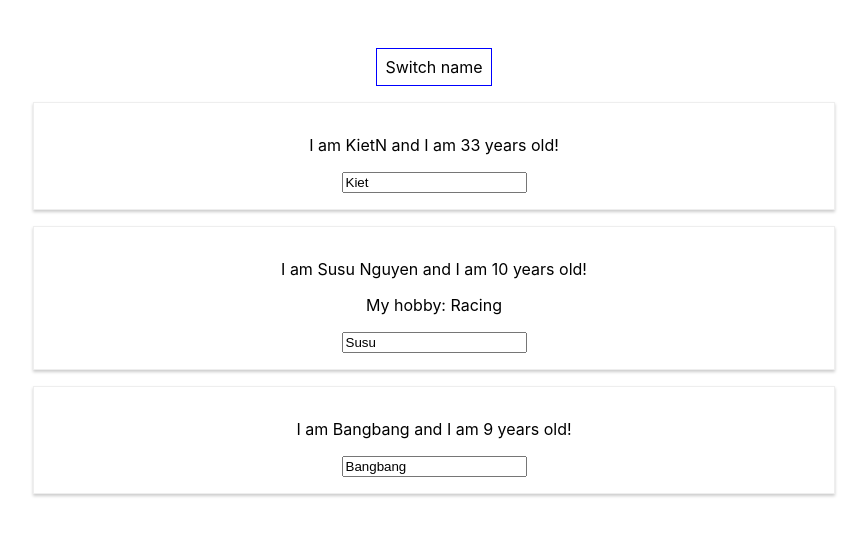
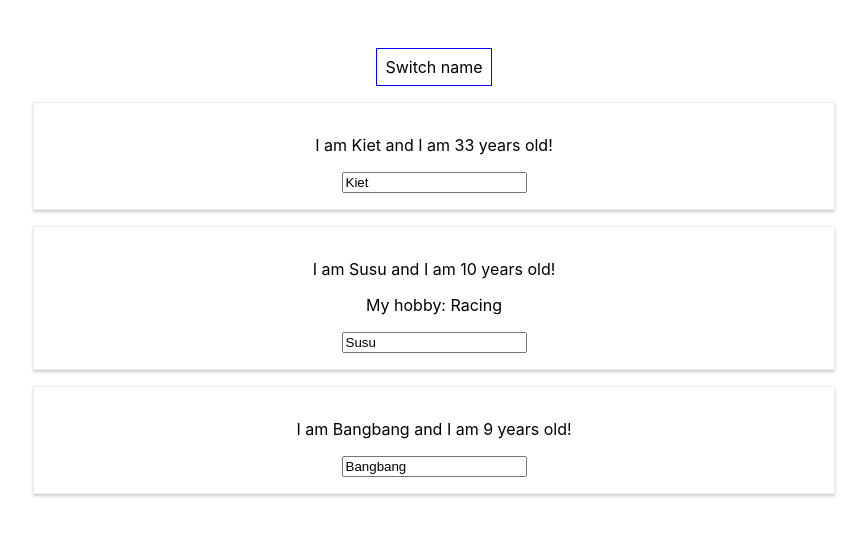
Before and after one commit to Kiet-Nguyen/React-playground, a React (Create React App) app: page / in a window 1280 px wide. Both pictures are taken after a click on the button "Switch name". Shown: the top 536 px of the page, without its empty margins (206-1073 px from the left). Built offline with nearby package versions, Linux system fonts and the light colour scheme.

Commit message:
rendering content conditionally

```diff
--- a/src/App.js
+++ b/src/App.js
@@ -10,16 +10,22 @@
       { name: 'Susu', age: 10 },
       { name: 'Bangbang', age: 9 },
     ],
+    showPersons: false,
   }
 
   switchNameHandler = (newName) => {
-    this.setState( {
+    this.setState({
       persons: [
         { name: newName, age: 33 },
         { name: 'Susu Nguyen', age: 10 },
         { name: 'Bangbang', age: 9 },
-      ]
-    } );
+      ],
+    });
+  }
+
+  togglePersonHandler = () => {
+    const doesShow = this.state.showPersons;
+    this.setState({ showPersons: !doesShow });
   }
 
   nameChangeHandler = (event) => {
@@ -28,7 +34,7 @@
         { name: 'Kiet', age: 33 },
         { name: event.target.value, age: 10 },
         { name: 'Bangbang', age: 9 },
-      ]
+      ],
     });
   }
 
@@ -43,12 +49,11 @@
       cursor: 'pointer',
     };
 
-    return (
-      <div className="App">
-        <button onClick={this.switchNameHandler.bind(this, 'KietN')} style={style}>
-          Switch name
-        </button>
-
+    // Toggle Persons
+    let persons = null;
+    if (this.state.showPersons) {
+      persons = (
+        <div>
           <Person
             name={this.state.persons[0].name}
             age={this.state.persons[0].age}
@@ -70,6 +75,21 @@
         </div>
       );
     }
+
+    return (
+      <div className="App">
+        <button
+          type="button"
+          onClick={this.togglePersonHandler}
+          style={style}
+        >
+          Switch name
+        </button>
+
+        {persons}
+      </div>
+    );
+  }
 }
 
 export default App;
```
Also changed, not shown: .eslintrc.js. Lines whose indentation alone changed are shown as unchanged.
